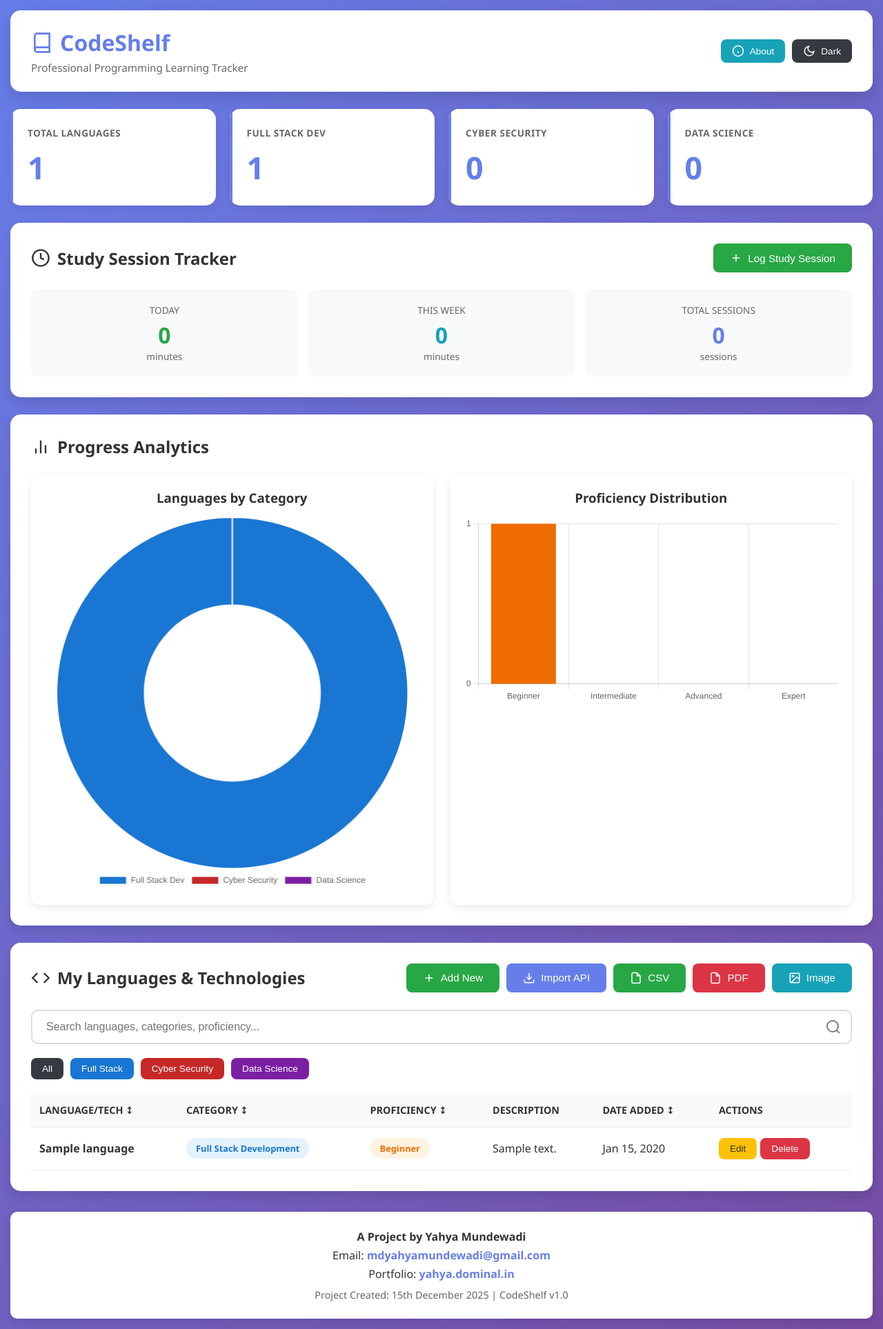
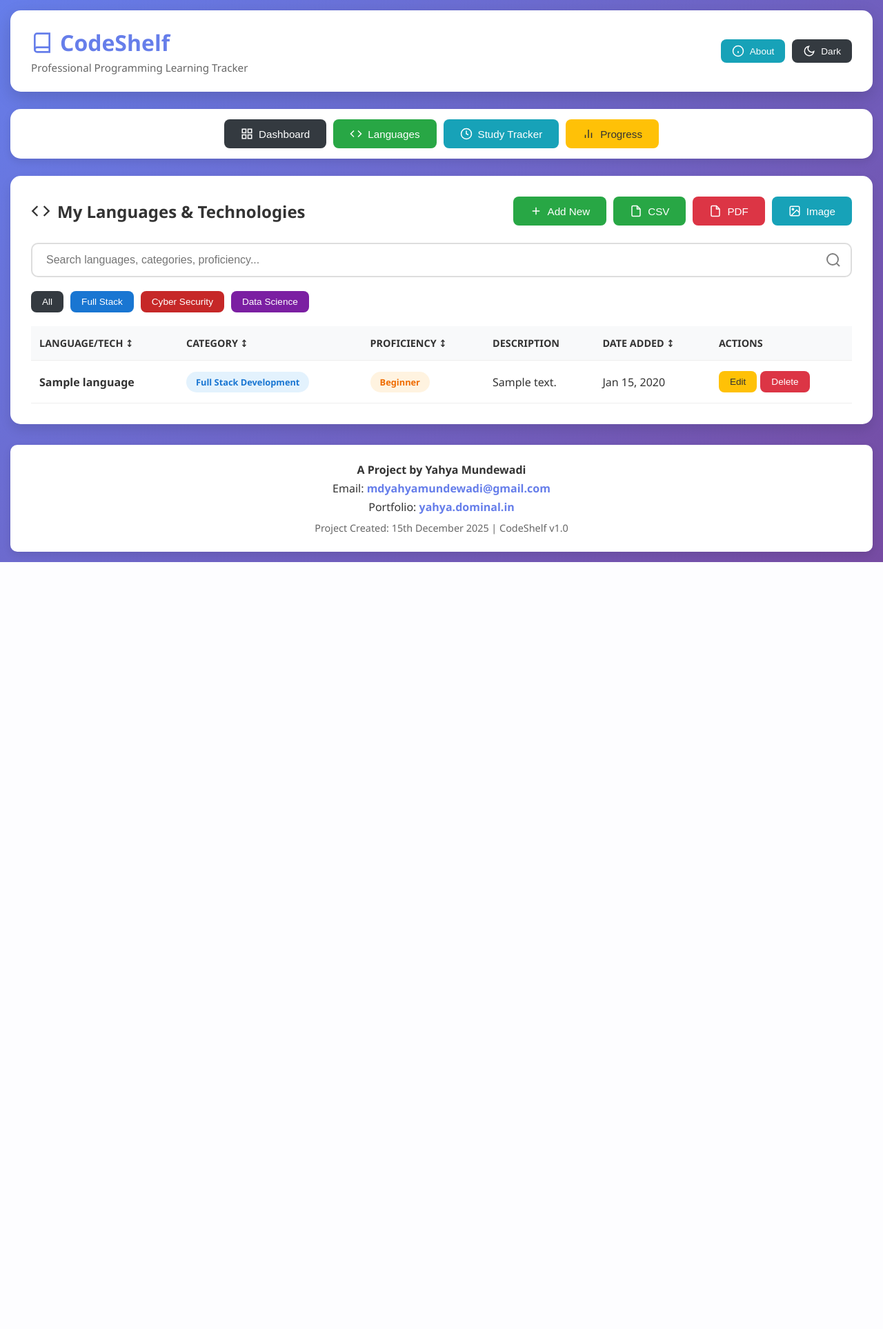
Before and after one commit to mdyahhya/codeshelf, a Django app: page / in a window 1280 px wide. Shown: the whole page at 69% size. After the commit the page ends 815 px from the top, so only its background shows below. Run offline with Django 5.2, Linux system fonts and the light colour scheme; tables that the repository leaves empty hold one stand-in row (values such as "Sample post"); some libraries are stand-ins or nearby versions.

Commit message:
Update dashboard.html

```diff
--- a/templates/tracker/dashboard.html
+++ b/templates/tracker/dashboard.html
@@ -587,9 +587,15 @@
         }
     </style>
 </head>
+
+
+
+
+
+
    <body>
     <div class="container">
-        <!-- Header -->
+        <!-- Header with Navigation -->
         <header>
             <div class="header-content">
                 <h1>
@@ -619,10 +625,46 @@
             </div>
         </header>
 
+        <!-- Navigation Tabs -->
+        <div style="background: var(--white); padding: 15px 30px; border-radius: 15px; box-shadow: 0 4px 12px rgba(0,0,0,0.1); margin-bottom: 25px; display: flex; gap: 10px; flex-wrap: wrap; justify-content: center;">
+            <button onclick="showSection('dashboard')" id="tab-dashboard" class="btn" style="background: var(--dark);">
+                <svg width="18" height="18" viewBox="0 0 24 24" fill="none" stroke="currentColor" stroke-width="2">
+                    <rect x="3" y="3" width="7" height="7"></rect>
+                    <rect x="14" y="3" width="7" height="7"></rect>
+                    <rect x="14" y="14" width="7" height="7"></rect>
+                    <rect x="3" y="14" width="7" height="7"></rect>
+                </svg>
+                Dashboard
+            </button>
+            <button onclick="showSection('languages')" id="tab-languages" class="btn btn-success">
+                <svg width="18" height="18" viewBox="0 0 24 24" fill="none" stroke="currentColor" stroke-width="2">
+                    <polyline points="16 18 22 12 16 6"></polyline>
+                    <polyline points="8 6 2 12 8 18"></polyline>
+                </svg>
+                Languages
+            </button>
+            <button onclick="showSection('study')" id="tab-study" class="btn" style="background: var(--info);">
+                <svg width="18" height="18" viewBox="0 0 24 24" fill="none" stroke="currentColor" stroke-width="2">
+                    <circle cx="12" cy="12" r="10"></circle>
+                    <polyline points="12 6 12 12 16 14"></polyline>
+                </svg>
+                Study Tracker
+            </button>
+            <button onclick="showSection('progress')" id="tab-progress" class="btn" style="background: var(--warning); color: #333;">
+                <svg width="18" height="18" viewBox="0 0 24 24" fill="none" stroke="currentColor" stroke-width="2">
+                    <line x1="18" y1="20" x2="18" y2="10"></line>
+                    <line x1="12" y1="20" x2="12" y2="4"></line>
+                    <line x1="6" y1="20" x2="6" y2="14"></line>
+                </svg>
+                Progress
+            </button>
+        </div>
+
         <!-- Alert Box -->
         <div id="alertBox" class="alert"></div>
 
-        <!-- Stats Cards -->
+        <!-- SECTION 1: Dashboard (Stats) -->
+        <div id="section-dashboard" style="display: none;">
             <div class="stats-grid">
                 <div class="stat-card">
                     <h3>Total Languages</h3>
@@ -641,105 +683,11 @@
                     <div class="stat-number">{{ ds_count }}</div>
                 </div>
             </div>
-
-        <!-- Study Session Tracker -->
+        </div>
+
+        <!-- SECTION 2: Languages (DEFAULT VISIBLE) -->
+        <div id="section-languages" style="display: block;">
             <div class="section">
-            <div class="section-header">
-                <h2>
-                    <svg width="28" height="28" viewBox="0 0 24 24" fill="none" stroke="currentColor" stroke-width="2">
-                        <circle cx="12" cy="12" r="10"></circle>
-                        <polyline points="12 6 12 12 16 14"></polyline>
-                    </svg>
-                    Study Session Tracker
-                </h2>
-                <button onclick="toggleStudyForm()" class="btn btn-success">
-                    <svg width="18" height="18" viewBox="0 0 24 24" fill="none" stroke="currentColor" stroke-width="2">
-                        <line x1="12" y1="5" x2="12" y2="19"></line>
-                        <line x1="5" y1="12" x2="19" y2="12"></line>
-                    </svg>
-                    Log Study Session
-                </button>
-            </div>
-
-            <!-- Study Form -->
-            <div id="studyForm" class="form-container">
-                <h3>Log Your Study Session</h3>
-                <div class="form-row">
-                    <div class="form-group">
-                        <label>Select Language *</label>
-                        <select id="studyLanguage" required>
-                            <option value="">Choose...</option>
-                            {% for language in languages %}
-                            <option value="{{ language.name }}">{{ language.name }}</option>
-                            {% endfor %}
-                        </select>
-                    </div>
-                    <div class="form-group">
-                        <label>Study Duration (minutes) *</label>
-                        <input type="number" id="studyDuration" min="1" placeholder="e.g., 60" required>
-                    </div>
-                    <div class="form-group">
-                        <label>Date *</label>
-                        <input type="date" id="studyDate" required>
-                    </div>
-                </div>
-                <div class="form-group">
-                    <label>What did you learn?</label>
-                    <textarea id="studyNotes" placeholder="Brief notes about your study session..."></textarea>
-                </div>
-                <div style="display: flex; gap: 10px; margin-top: 15px;">
-                    <button onclick="saveStudySession()" class="btn btn-success">Save Session</button>
-                    <button onclick="toggleStudyForm()" class="btn btn-danger">Cancel</button>
-                </div>
-            </div>
-
-            <!-- Study Stats -->
-            <div style="display: grid; grid-template-columns: repeat(auto-fit, minmax(150px, 1fr)); gap: 15px; margin-top: 20px;">
-                <div style="background: var(--light); padding: 20px; border-radius: 10px; text-align: center;">
-                    <p style="color: var(--text-light); font-size: 0.85em; margin-bottom: 5px;">TODAY</p>
-                    <p style="font-size: 2em; font-weight: bold; color: var(--success);" id="todayMinutes">0</p>
-                    <p style="color: var(--text-light); font-size: 0.85em;">minutes</p>
-                </div>
-                <div style="background: var(--light); padding: 20px; border-radius: 10px; text-align: center;">
-                    <p style="color: var(--text-light); font-size: 0.85em; margin-bottom: 5px;">THIS WEEK</p>
-                    <p style="font-size: 2em; font-weight: bold; color: var(--info);" id="weekMinutes">0</p>
-                    <p style="color: var(--text-light); font-size: 0.85em;">minutes</p>
-                </div>
-                <div style="background: var(--light); padding: 20px; border-radius: 10px; text-align: center;">
-                    <p style="color: var(--text-light); font-size: 0.85em; margin-bottom: 5px;">TOTAL SESSIONS</p>
-                    <p style="font-size: 2em; font-weight: bold; color: var(--primary);" id="totalSessions">0</p>
-                    <p style="color: var(--text-light); font-size: 0.85em;">sessions</p>
-                </div>
-            </div>
-        </div>
-
-        <!-- Progress Charts -->
-        <div class="section">
-            <div class="section-header">
-                <h2>
-                    <svg width="28" height="28" viewBox="0 0 24 24" fill="none" stroke="currentColor" stroke-width="2">
-                        <line x1="18" y1="20" x2="18" y2="10"></line>
-                        <line x1="12" y1="20" x2="12" y2="4"></line>
-                        <line x1="6" y1="20" x2="6" y2="14"></line>
-                    </svg>
-                    Progress Analytics
-                </h2>
-            </div>
-
-            <div class="charts-grid">
-                <div class="chart-container">
-                    <h3>Languages by Category</h3>
-                    <canvas id="categoryChart"></canvas>
-                </div>
-                <div class="chart-container">
-                    <h3>Proficiency Distribution</h3>
-                    <canvas id="proficiencyChart"></canvas>
-                </div>
-            </div>
-        </div>
-
-        <!-- Languages List -->
-        <div class="section" id="languagesSection">
                 <div class="section-header">
                     <h2>
                         <svg width="28" height="28" viewBox="0 0 24 24" fill="none" stroke="currentColor" stroke-width="2">
@@ -755,14 +703,6 @@
                                 <line x1="5" y1="12" x2="19" y2="12"></line>
                             </svg>
                             Add New
-                    </button>
-                    <button onclick="importLanguages()" class="btn">
-                        <svg width="18" height="18" viewBox="0 0 24 24" fill="none" stroke="currentColor" stroke-width="2">
-                            <path d="M21 15v4a2 2 0 0 1-2 2H5a2 2 0 0 1-2-2v-4"></path>
-                            <polyline points="7 10 12 15 17 10"></polyline>
-                            <line x1="12" y1="15" x2="12" y2="3"></line>
-                        </svg>
-                        Import API
                         </button>
                         <button onclick="exportToCSV()" class="btn btn-success">
                             <svg width="18" height="18" viewBox="0 0 24 24" fill="none" stroke="currentColor" stroke-width="2">
@@ -894,12 +834,113 @@
                                 <td colspan="6" style="text-align: center; padding: 60px 20px; color: #999;">
                                     <div style="font-size: 3em; margin-bottom: 15px;">📚</div>
                                     <p style="font-size: 1.1em; margin-bottom: 10px;">No languages added yet</p>
-                                <p>Start tracking your learning journey!</p>
+                                    <p>Importing sample data from API...</p>
                                 </td>
                             </tr>
                             {% endfor %}
                         </tbody>
                     </table>
+                </div>
+            </div>
+        </div>
+
+        <!-- SECTION 3: Study Tracker -->
+        <div id="section-study" style="display: none;">
+            <div class="section">
+                <div class="section-header">
+                    <h2>
+                        <svg width="28" height="28" viewBox="0 0 24 24" fill="none" stroke="currentColor" stroke-width="2">
+                            <circle cx="12" cy="12" r="10"></circle>
+                            <polyline points="12 6 12 12 16 14"></polyline>
+                        </svg>
+                        Study Session Tracker
+                    </h2>
+                    <button onclick="toggleStudyForm()" class="btn btn-success">
+                        <svg width="18" height="18" viewBox="0 0 24 24" fill="none" stroke="currentColor" stroke-width="2">
+                            <line x1="12" y1="5" x2="12" y2="19"></line>
+                            <line x1="5" y1="12" x2="19" y2="12"></line>
+                        </svg>
+                        Log Study Session
+                    </button>
+                </div>
+
+                <!-- Study Form -->
+                <div id="studyForm" class="form-container">
+                    <h3>Log Your Study Session</h3>
+                    <div class="form-row">
+                        <div class="form-group">
+                            <label>Select Language *</label>
+                            <select id="studyLanguage" required>
+                                <option value="">Choose...</option>
+                                {% for language in languages %}
+                                <option value="{{ language.name }}">{{ language.name }}</option>
+                                {% endfor %}
+                            </select>
+                        </div>
+                        <div class="form-group">
+                            <label>Study Duration (minutes) *</label>
+                            <input type="number" id="studyDuration" min="1" placeholder="e.g., 60" required>
+                        </div>
+                        <div class="form-group">
+                            <label>Date *</label>
+                            <input type="date" id="studyDate" required>
+                        </div>
+                    </div>
+                    <div class="form-group">
+                        <label>What did you learn?</label>
+                        <textarea id="studyNotes" placeholder="Brief notes about your study session..."></textarea>
+                    </div>
+                    <div style="display: flex; gap: 10px; margin-top: 15px;">
+                        <button onclick="saveStudySession()" class="btn btn-success">Save Session</button>
+                        <button onclick="toggleStudyForm()" class="btn btn-danger">Cancel</button>
+                    </div>
+                </div>
+
+                <!-- Study Stats -->
+                <div style="display: grid; grid-template-columns: repeat(auto-fit, minmax(150px, 1fr)); gap: 15px; margin-top: 20px;">
+                    <div style="background: var(--light); padding: 20px; border-radius: 10px; text-align: center;">
+                        <p style="color: var(--text-light); font-size: 0.85em; margin-bottom: 5px;">TODAY</p>
+                        <p style="font-size: 2em; font-weight: bold; color: var(--success);" id="todayMinutes">0</p>
+                        <p style="color: var(--text-light); font-size: 0.85em;">minutes</p>
+                    </div>
+                    <div style="background: var(--light); padding: 20px; border-radius: 10px; text-align: center;">
+                        <p style="color: var(--text-light); font-size: 0.85em; margin-bottom: 5px;">THIS WEEK</p>
+                        <p style="font-size: 2em; font-weight: bold; color: var(--info);" id="weekMinutes">0</p>
+                        <p style="color: var(--text-light); font-size: 0.85em;">minutes</p>
+                    </div>
+                    <div style="background: var(--light); padding: 20px; border-radius: 10px; text-align: center;">
+                        <p style="color: var(--text-light); font-size: 0.85em; margin-bottom: 5px;">TOTAL SESSIONS</p>
+                        <p style="font-size: 2em; font-weight: bold; color: var(--primary);" id="totalSessions">0</p>
+                        <p style="color: var(--text-light); font-size: 0.85em;">sessions</p>
+                    </div>
+                </div>
+            </div>
+        </div>
+
+        <!-- SECTION 4: Progress Charts -->
+        <div id="section-progress" style="display: none;">
+            <div class="section">
+                <div class="section-header">
+                    <h2>
+                        <svg width="28" height="28" viewBox="0 0 24 24" fill="none" stroke="currentColor" stroke-width="2">
+                            <line x1="18" y1="20" x2="18" y2="10"></line>
+                            <line x1="12" y1="20" x2="12" y2="4"></line>
+                            <line x1="6" y1="20" x2="6" y2="14"></line>
+                        </svg>
+                        Progress Analytics
+                    </h2>
+                </div>
+
+                <div class="charts-grid">
+                    <div class="chart-container">
+                        <h3>Languages by Category</h3>
+                        <canvas id="categoryChart"></canvas>
+                    </div>
+                    <div class="chart-container">
+                        <h3>Proficiency Distribution</h3>
+                        <canvas id="proficiencyChart"></canvas>
+                    </div>
+                </div>
             </div>
         </div>
 
@@ -927,7 +968,7 @@
             <h3 style="margin-top: 25px; margin-bottom: 15px; color: var(--primary);">Assignment Requirements Met</h3>
             <ul>
                 <li><strong>✅ CRUD Operations:</strong> Full Create, Read, Update, Delete via REST API endpoints (/api/languages/)</li>
-                <li><strong>✅ External API Integration:</strong> Imports programming languages from GitHub's language colors API</li>
+                <li><strong>✅ External API Integration:</strong> Auto-imports programming languages from GitHub's language colors API on first visit</li>
                 <li><strong>✅ Data Visualization:</strong> Interactive charts showing category distribution and proficiency levels</li>
                 <li><strong>✅ Database:</strong> PostgreSQL database deployed on Render</li>
                 <li><strong>✅ Python & Django:</strong> Backend built with Django + Django REST Framework</li>
@@ -936,13 +977,14 @@
 
             <h3 style="margin-top: 25px; margin-bottom: 15px; color: var(--primary);">Additional Features</h3>
             <ul>
+                <li>Auto-import sample data on first visit</li>
                 <li>Study session tracking with time logging</li>
                 <li>Progress analytics with Chart.js visualizations</li>
                 <li>Real-time search and category filtering</li>
                 <li>Export data to CSV, PDF, and PNG formats</li>
                 <li>Dark mode toggle for better UX</li>
                 <li>Professional SVG icons throughout</li>
-                <li>Inline add/edit forms for seamless CRUD operations</li>
+                <li>Tab-based navigation for organized sections</li>
                 <li>Sortable table columns</li>
             </ul>
 
@@ -951,6 +993,10 @@
             </p>
         </div>
     </div>
+
+
+
+
 
     <script>
         // Initialize date input to today
@@ -1251,25 +1297,36 @@
         }
 
         // Import Languages
-        function importLanguages() {
-            if (!confirm('Import sample programming languages from external API?\n\nThis will add new languages to your collection.')) {
+        // Import Languages (modified with silent mode)
+function importLanguages(silent = false) {
+    if (!silent && !confirm('Import sample programming languages from external API?\n\nThis will add new languages to your collection.')) {
         return;
     }
 
+    if (!silent) {
         showAlert('Importing languages from GitHub API...', 'success');
+    }
 
     fetch('/api/import-languages/')
         .then(response => response.json())
         .then(data => {
             if (data.status === 'success') {
+                localStorage.setItem('apiImported', 'true');
+                if (!silent) {
                     showAlert(data.message, 'success');
-                        setTimeout(() => location.reload(), 2000);
+                }
+                setTimeout(() => location.reload(), silent ? 500 : 2000);
             } else {
+                if (!silent) {
                     showAlert('Error: ' + data.message, 'error');
+                }
             }
         })
         .catch(error => {
+            if (!silent) {
                 showAlert('Failed to import languages', 'error');
+            }
+            console.error('Error:', error);
         });
 }
 
@@ -1458,6 +1515,43 @@
                 showAlert('Image downloaded successfully!', 'success');
             });
         }
+
+
+                // Initialize on page load
+        document.addEventListener('DOMContentLoaded', function() {
+            const today = new Date().toISOString().split('T')[0];
+            document.getElementById('studyDate').value = today;
+
+            loadStudyData();
+            initializeCharts();
+
+            // Auto-import on first visit
+            if (!localStorage.getItem('apiImported') && {{ total_languages }} === 0) {
+                setTimeout(function() {
+                    importLanguages(true); // Silent import
+                }, 1000);
+            }
+        });
+
+        // Section Navigation
+        function showSection(sectionName) {
+            // Hide all sections
+            document.getElementById('section-dashboard').style.display = 'none';
+            document.getElementById('section-languages').style.display = 'none';
+            document.getElementById('section-study').style.display = 'none';
+            document.getElementById('section-progress').style.display = 'none';
+
+            // Reset all tab buttons
+            document.getElementById('tab-dashboard').style.background = '';
+            document.getElementById('tab-languages').style.background = '';
+            document.getElementById('tab-study').style.background = '';
+            document.getElementById('tab-progress').style.background = '';
+
+            // Show selected section and highlight tab
+            document.getElementById('section-' + sectionName).style.display = 'block';
+            document.getElementById('tab-' + sectionName).style.background = 'var(--dark)';
+        }
+
     </script>
 </body>
 </html>
```
Lines whose indentation alone changed are shown as unchanged.
